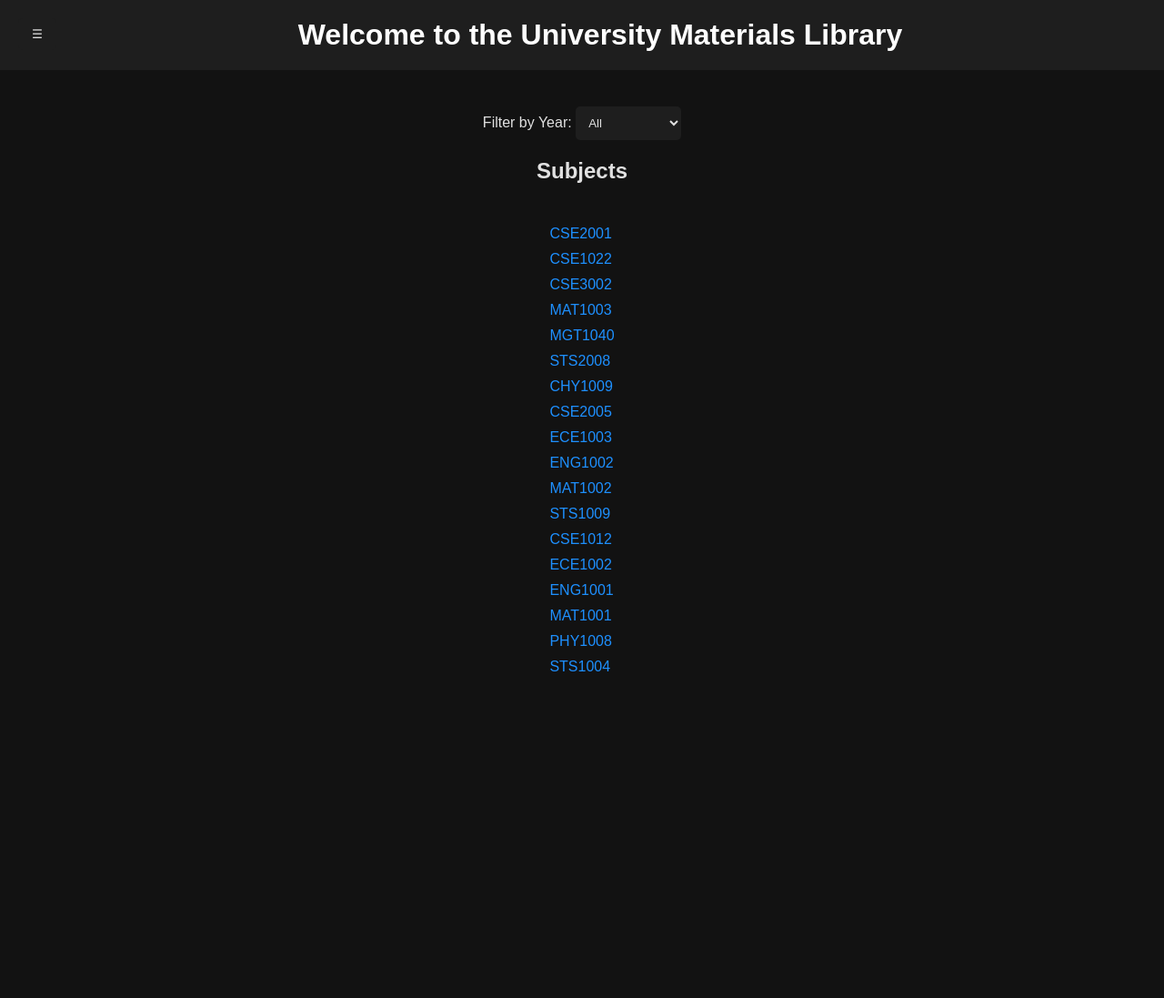
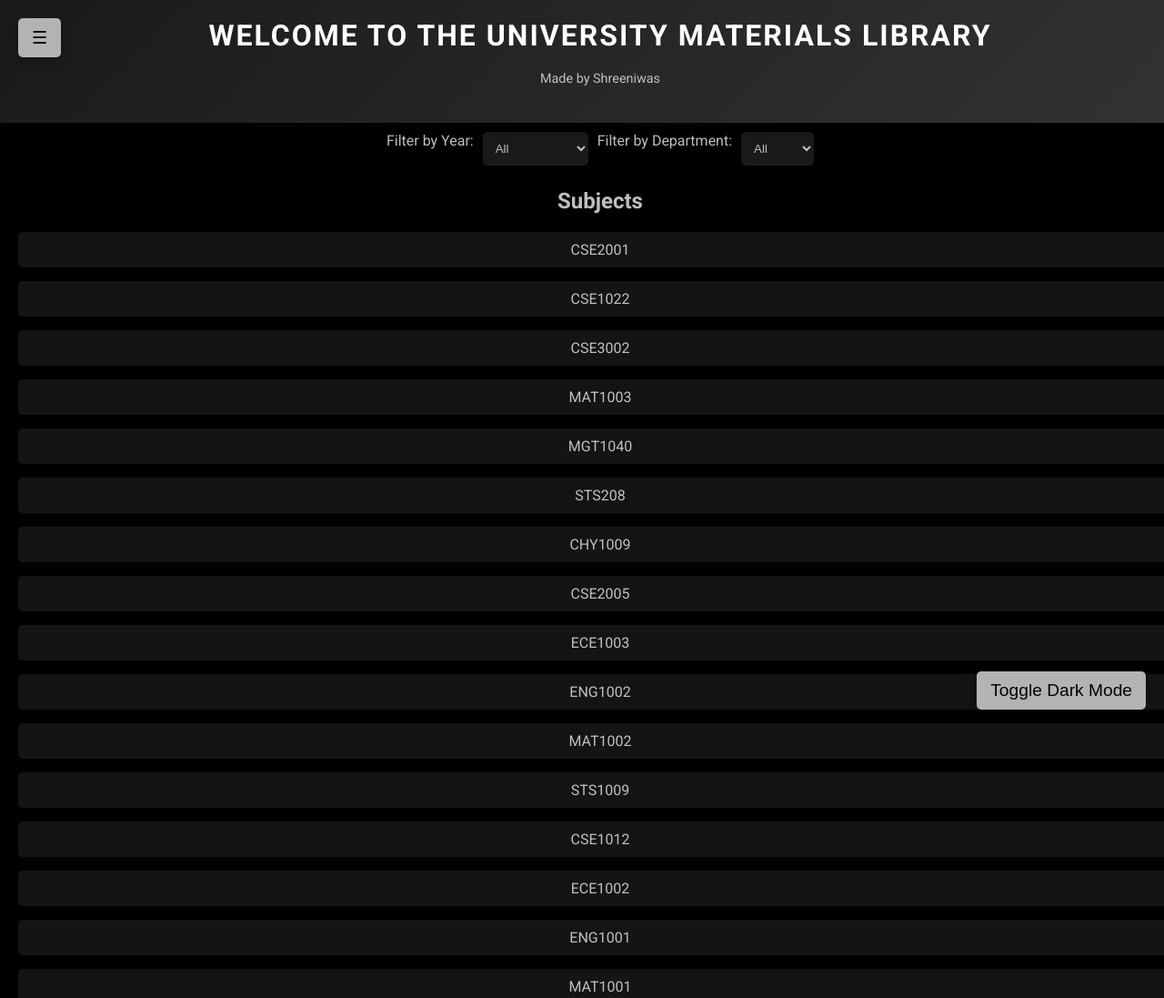
Before and after one commit to Shreeniwas1/Library-VIT-AP, a plain HTML site: page index.html in a window 1280 px wide. Shown: the top 1097 px of the page at 91% size. Before the commit the page ends 808 px from the top, so only its background shows below. Drawn offline with Linux system fonts and the light colour scheme.

Commit message:
new refactor

```diff
--- a/index.html
+++ b/index.html
@@ -4,68 +4,94 @@
     <meta charset="UTF-8">
     <meta name="viewport" content="width=device-width, initial-scale=1.0">
     <title>University Materials</title>
-    <link rel="stylesheet" href="css/styles.css">
+    <link rel="stylesheet" href="https://fonts.googleapis.com/css2?family=Roboto:wght@300;400;700&display=swap">
     <style>
         body {
-            background-color: #121212;
-            color: #e0e0e0;
-            font-family: Arial, sans-serif;
+            background-color: #000000;
+            color: #c0c0c0;
+            font-family: 'Roboto', sans-serif;
             margin: 0;
             display: flex;
+            flex-direction: column;
+            align-items: center;
+            overflow-x: hidden;
         }
         header {
             padding: 20px;
-            background-color: #1e1e1e;
+            background: linear-gradient(135deg, #1a1a1a, #333333);
             width: 100%;
             text-align: center;
+            box-shadow: 0 4px 15px rgba(0, 0, 0, 0.5);
+            position: absolute;
+            top: 0;
+            z-index: 1000;
         }
         h1 {
             margin: 0;
             color: #ffffff;
+            font-size: 2rem;
+            text-transform: uppercase;
+            letter-spacing: 2px;
         }
         main {
-            padding: 20px;
+            padding: 120px 20px 20px; /* Increased top padding to avoid overlap */
             flex-grow: 1;
             text-align: center;
+            width: 100%;
+
+            box-sizing: content-box;
         }
         a {
-            color: #1e90ff;
+            color: #c0c0c0;
             text-decoration: none;
+            transition: color 0.3s;
         }
         a:hover {
-            text-decoration: underline;
+            color: #b3b3b3;
         }
         section {
-            margin-bottom: 20px;
+            margin-bottom: 40px;
         }
         ul {
             list-style-type: none;
             padding: 0;
-            display: inline-block;
-            text-align: left;
         }
         ul li {
-            margin: 10px 0;
+            margin: 15px 0;
+            background: rgba(192, 192, 192, 0.1);
+            padding: 10px 20px;
+            border-radius: 5px;
+            transition: transform 0.3s, background 0.3s;
+        }
+        ul li:hover {
+            transform: translateY(-5px);
+            background: rgba(192, 192, 192, 0.2);
         }
         .sidebar {
             width: 250px;
-            background-color: #1e1e1e;
+            background: linear-gradient(135deg, #1a1a1a, #333333);
             position: fixed;
             height: 100%;
             overflow: auto;
-            padding-top: 20px;
+            padding-top: 60px;
             left: -250px;
-            transition: left 0.3s;
+            transition: left 0.5s ease;
+            box-shadow: 2px 0 5px rgba(0, 0, 0, 0.5);
+            display: flex;
+            flex-direction: column;
+            justify-content: space-between;
         }
         .sidebar a {
-            padding: 10px 15px;
+            padding: 15px 20px;
             text-decoration: none;
-            font-size: 18px;
-            color: #e0e0e0;
+            font-size: 1rem;
+            color: #c0c0c0;
             display: block;
+            transition: background 0.3s;
+            text-align: center;
         }
         .sidebar a:hover {
-            background-color: #575757;
+            background: rgba(192, 192, 192, 0.2);
         }
         .show-sidebar {
             left: 0;
@@ -74,45 +100,82 @@
             position: fixed;
             top: 20px;
             left: 20px;
-            background-color: #1e1e1e;
-            color: #e0e0e0;
+            background-color: #b3b3b3;
+            color: #000000;
             border: none;
             padding: 10px 15px;
             cursor: pointer;
             border-radius: 5px;
-            transition: background-color 0.3s;
+            font-size: 1.2rem;
+            box-shadow: 0 4px 15px rgba(0, 0, 0, 0.3);
+            z-index: 1001;
+            transition: transform 0.3s;
         }
         .toggle-button:hover {
-            background-color: #575757;
+            transform: scale(1.1);
         }
         .filter {
             margin: 20px 0;
+            display: flex;
+            justify-content: center;
+            gap: 10px;
+            flex-wrap: wrap;
+        }
+        .filter label, .filter select {
+            margin: 5px 0;
         }
         .filter select {
             padding: 10px;
             border: none;
             border-radius: 5px;
-            background-color: #1e1e1e;
-            color: #e0e0e0;
+            background-color: #1a1a1a;
+            color: #c0c0c0;
             cursor: pointer;
+            transition: background 0.3s;
+        }
+        .filter select:hover {
+            background-color: #1a1a1a;
+        }
+        .dark-mode {
+            background-color: #f4f4f4a5;
+            color: #000000;
+        }
+        .dark-mode a {
+            color: #000000;
+        }
+        .dark-mode header {
+            background: linear-gradient(135deg, #333333, #444444);
+        }
+        .dark-mode .sidebar {
+            background: linear-gradient(135deg, #333333, #444444);
+        }
+        .made-by {
+            padding: 20px;
+            font-size: 0.9rem;
+            color: #c0c0c0;
+            text-align: center;
         }
     </style>
 </head>
 <body>
     <div class="sidebar" id="sidebar">
-        <a href="index.html">Home</a>
-        <a href="subjects/CSE2001.html" data-year="Second Year">B.TECH</a>
-        <a href="subjects/CSE1022.html" data-year="First Year">CSE1022</a>
-        <a href="subjects/CSE3002.html" data-year="Third Year">CSE3002</a>
-        <a href="subjects/MAT1003.html" data-year="First Year">MAT1003</a>
-        <a href="subjects/MGT1040.html" data-year="Second Year">MGT1040</a>
-        <a href="subjects/STS208.html" data-year="Fourth Year">STS208</a>
-        <!-- Add more subjects as needed -->
+        <div>
+            <a href="index.html">Home</a>
+            <a href="subjects/CSE2001.html" data-year="Second Year" data-department="CSE">B.TECH</a>
+            <a href="subjects/CSE1022.html" data-year="First Year" data-department="CSE">CSE1022</a>
+            <a href="subjects/CSE3002.html" data-year="Third Year" data-department="CSE">CSE3002</a>
+            <a href="subjects/MAT1003.html" data-year="First Year" data-department="CIVIL">MAT1003</a>
+            <a href="subjects/MGT1040.html" data-year="Second Year" data-department="MECH">MGT1040</a>
+            <a href="subjects/STS208.html" data-year="Fourth Year" data-department="ECE">STS208</a>
+            <!-- Add more subjects as needed -->
+        </div>
+        <div class="made-by">Made by Shreeniwas</div>
     </div>
     <button class="toggle-button" id="toggleButton" onclick="toggleSidebar()">☰</button>
     <div style="margin-left: 0; width: 100%;" id="mainContent">
         <header>
             <h1>Welcome to the University Materials Library</h1>
+            <div class="made-by">Made by Shreeniwas</div>
         </header>
         <main>
             <section class="filter">
@@ -124,32 +187,38 @@
                     <option value="Third Year">Third Year</option>
                     <option value="Fourth Year">Fourth Year</option>
                 </select>
+                <label for="departmentFilter">Filter by Department:</label>
+                <select id="departmentFilter" onchange="filterSubjects()">
+                    <option value="All">All</option>
+                    <option value="CSE">CSE</option>
+                    <option value="ECE">ECE</option>
+                    <option value="MECH">MECH</option>
+                    <option value="CIVIL">CIVIL</option>
+                    <!-- Add more departments as needed -->
+                </select>
             </section>
 
             <section>
                 <h2>Subjects</h2>
                 <ul id="subjectList">
-                    <li data-year="Second Year"><a href="CSE2001.html">CSE2001</a></li>
-                    <li data-year="Second Year"><a href="subjects/CSE1022.html">CSE1022</a></li>
-                    <li data-year="Second Year"><a href="subjects/CSE3002.html">CSE3002</a></li>
-                    <li data-year="Second Year"><a href="subjects/MAT1003.html">MAT1003</a></li>
-                    <li data-year="Second Year"><a href="subjects/MGT1040.html">MGT1040</a></li>
-                    <li data-year="Second Year"><a href="subjects/STS208.html">STS2008</a></li>
-
-                    <li data-year="First Year"><a href="subjects/CSE1022.html">CHY1009</a></li>
-                    <li data-year="First Year"><a href="subjects/CSE1022.html">CSE2005</a></li>
-                    <li data-year="First Year"><a href="subjects/CSE1022.html">ECE1003</a></li>
-                    <li data-year="First Year"><a href="subjects/CSE1022.html">ENG1002</a></li>
-                    <li data-year="First Year"><a href="subjects/CSE1022.html">MAT1002</a></li>
-                    <li data-year="First Year"><a href="subjects/CSE1022.html">STS1009</a></li>
-
-                    <li data-year="First Year"><a href="subjects/CSE1022.html">CSE1012</a></li>
-                    <li data-year="First Year"><a href="subjects/CSE1022.html">ECE1002</a></li>
-                    <li data-year="First Year"><a href="subjects/CSE1022.html">ENG1001</a></li>
-                    <li data-year="First Year"><a href="subjects/CSE1022.html">MAT1001</a></li>
-                    <li data-year="First Year"><a href="subjects/CSE1022.html">PHY1008</a></li>
-                    <li data-year="First Year"><a href="subjects/CSE1022.html">STS1004</a></li>
-
+                    <li data-year="Second Year" data-department="CSE"><a href="subjects/CSE2001.html">CSE2001</a></li>
+                    <li data-year="First Year" data-department="CSE"><a href="subjects/CSE1022.html">CSE1022</a></li>
+                    <li data-year="Third Year" data-department="CSE"><a href="subjects/CSE3002.html">CSE3002</a></li>
+                    <li data-year="First Year" data-department="CIVIL"><a href="subjects/MAT1003.html">MAT1003</a></li>
+                    <li data-year="Second Year" data-department="MECH"><a href="subjects/MGT1040.html">MGT1040</a></li>
+                    <li data-year="Fourth Year" data-department="ECE"><a href="subjects/STS208.html">STS208</a></li>
+                    <li data-year="First Year" data-department="CSE"><a href="subjects/CHY1009.html">CHY1009</a></li>
+                    <li data-year="Second Year" data-department="CSE"><a href="subjects/CSE2005.html">CSE2005</a></li>
+                    <li data-year="First Year" data-department="ECE"><a href="subjects/ECE1003.html">ECE1003</a></li>
+                    <li data-year="First Year" data-department="ENG"><a href="subjects/ENG1002.html">ENG1002</a></li>
+                    <li data-year="First Year" data-department="MAT"><a href="subjects/MAT1002.html">MAT1002</a></li>
+                    <li data-year="First Year" data-department="STS"><a href="subjects/STS1009.html">STS1009</a></li>
+                    <li data-year="First Year" data-department="CSE"><a href="subjects/CSE1012.html">CSE1012</a></li>
+                    <li data-year="First Year" data-department="ECE"><a href="subjects/ECE1002.html">ECE1002</a></li>
+                    <li data-year="First Year" data-department="ENG"><a href="subjects/ENG1001.html">ENG1001</a></li>
+                    <li data-year="First Year" data-department="MAT"><a href="subjects/MAT1001.html">MAT1001</a></li>
+                    <li data-year="First Year" data-department="PHY"><a href="subjects/PHY1008.html">PHY1008</a></li>
+                    <li data-year="First Year" data-department="STS"><a href="subjects/STS1004.html">STS1004</a></li>
                     <!-- Add more subjects as needed -->
                 </ul>
             </section>
@@ -176,10 +245,13 @@
         }
 
         function filterSubjects() {
-            var filter = document.getElementById("yearFilter").value;
+            var yearFilter = document.getElementById("yearFilter").value;
+            var departmentFilter = document.getElementById("departmentFilter").value;
             var subjects = document.querySelectorAll("#subjectList li");
             subjects.forEach(function(subject) {
-                if (filter === "All" || subject.getAttribute("data-year") === filter) {
+                var yearMatch = (yearFilter === "All" || subject.getAttribute("data-year") === yearFilter);
+                var departmentMatch = (departmentFilter === "All" || subject.getAttribute("data-department") === departmentFilter);
+                if (yearMatch && departmentMatch) {
                     subject.style.display = "list-item";
                 } else {
                     subject.style.display = "none";
@@ -191,6 +263,40 @@
         document.addEventListener("DOMContentLoaded", function() {
             var sidebar = document.getElementById("sidebar");
             sidebar.classList.remove("show-sidebar");
+
+            // Apply dark mode if previously set
+            if (localStorage.getItem('dark-mode') === 'enabled') {
+                document.body.classList.add('dark-mode');
+            }
+        });
+
+        // Dark mode toggle
+        document.addEventListener('DOMContentLoaded', () => {
+            const toggleButton = document.createElement('button');
+            toggleButton.id = 'darkModeToggle';
+            toggleButton.innerText = 'Toggle Dark Mode';
+            toggleButton.style.position = 'fixed';
+            toggleButton.style.bottom = '20px';
+            toggleButton.style.right = '20px';
+            toggleButton.style.backgroundColor = '#b3b3b3';
+            toggleButton.style.color = '#000000';
+            toggleButton.style.border = 'none';
+            toggleButton.style.padding = '10px 15px';
+            toggleButton.style.cursor = 'pointer';
+            toggleButton.style.borderRadius = '5px';
+            toggleButton.style.fontSize = '1.2rem';
+            toggleButton.style.boxShadow = '0 4px 15px rgba(0, 0, 0, 0.3)';
+            toggleButton.style.zIndex = '1001';
+            document.body.appendChild(toggleButton);
+
+            toggleButton.addEventListener('click', () => {
+                document.body.classList.toggle('dark-mode');
+                if (document.body.classList.contains('dark-mode')) {
+                    localStorage.setItem('dark-mode', 'enabled');
+                } else {
+                    localStorage.setItem('dark-mode', 'disabled');
+                }
+            });
         });
     </script>
 </body>
```
